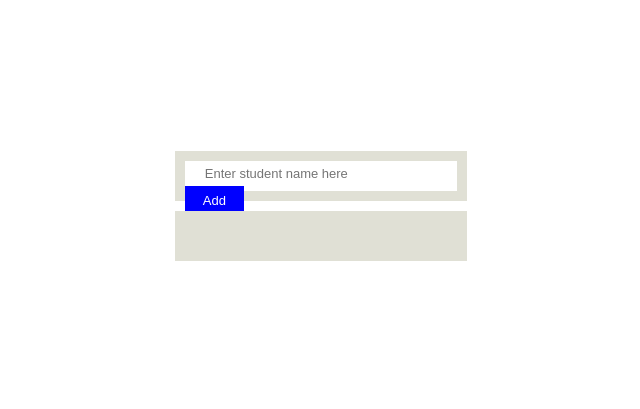
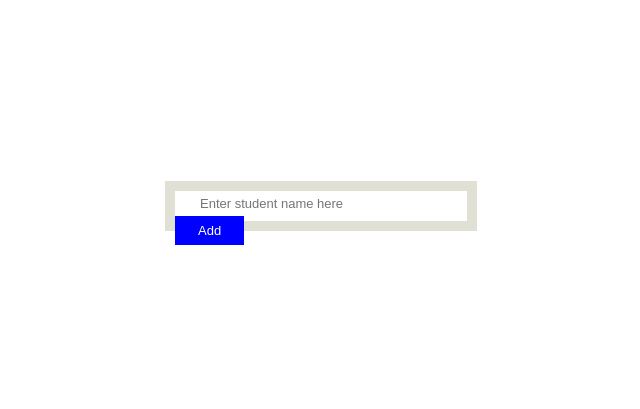
Before and after one commit to NadaAlsabbge/student_list, a plain HTML site: page index.html in a window 1280 px wide. Shown: the part 194-603 px from the top of the page, without its empty margins (319-959 px from the left). Drawn offline with Linux system fonts and the light colour scheme.

Commit message:
edite js

```diff
--- a/index.html
+++ b/index.html
@@ -15,7 +15,6 @@
             <input type="text" id="title" placeholder="Enter student name here" />
             <button onclick="myFunction()" id="btn" type="button"> Add</button>
         </div>
-        <div id="appear" class="appear"></div>
 
     </form>
     <script src="script.js"></script>
--- a/script.js
+++ b/script.js
@@ -1,12 +1,4 @@
-// const student = document.getElementById("title")
-// const bottons = document.getElementById("btn")
-// const students = document.getElementById("appear")
-
-// function fun1() {
-//     students.innerHtml = student.value;
-// }
-// bottons.addEventListener('click', fun1)
 function myFunction() {
     var x = document.getElementById("title").value;
-    document.getElementById("appear").innerHTML += x;
+    document.getElementsByTagName("form")[0].innerHTML += `<div id="appear" class="appear">${x}</div>`;
 }
--- a/style.css
+++ b/style.css
@@ -23,21 +23,21 @@ form {
 }
 
 .formBox {
-    width: 75%;
+    width: 80%;
     height: 50px;
     border: 10px solid rgb(224, 224, 213);
     margin: 5px;
 }
 
 input {
-    padding: 5px 20px;
+    padding: 5px 25px;
     font-size: 13px;
     color: black;
     border: none;
 }
 
 button {
-    padding: 7px 18px;
+    padding: 7px 23px;
     font-size: 13px;
     color: #fff;
     background-color: blue;
```
